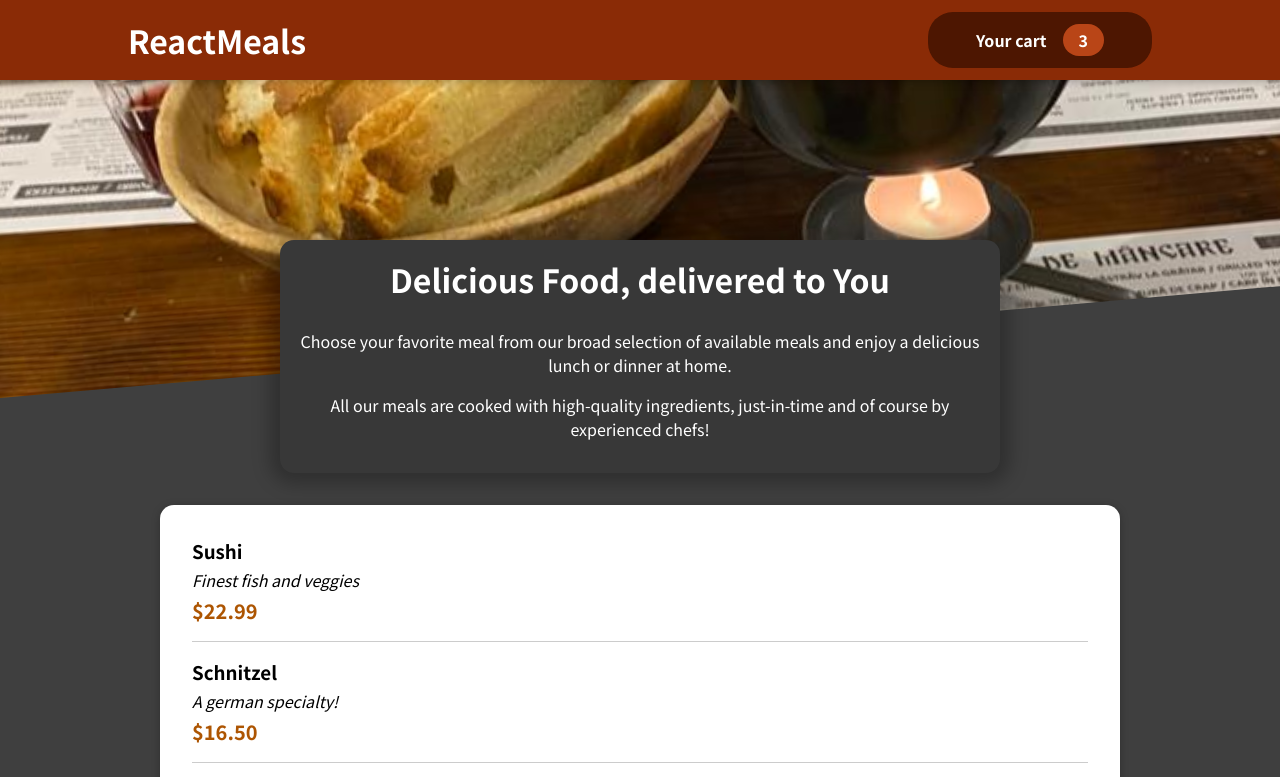
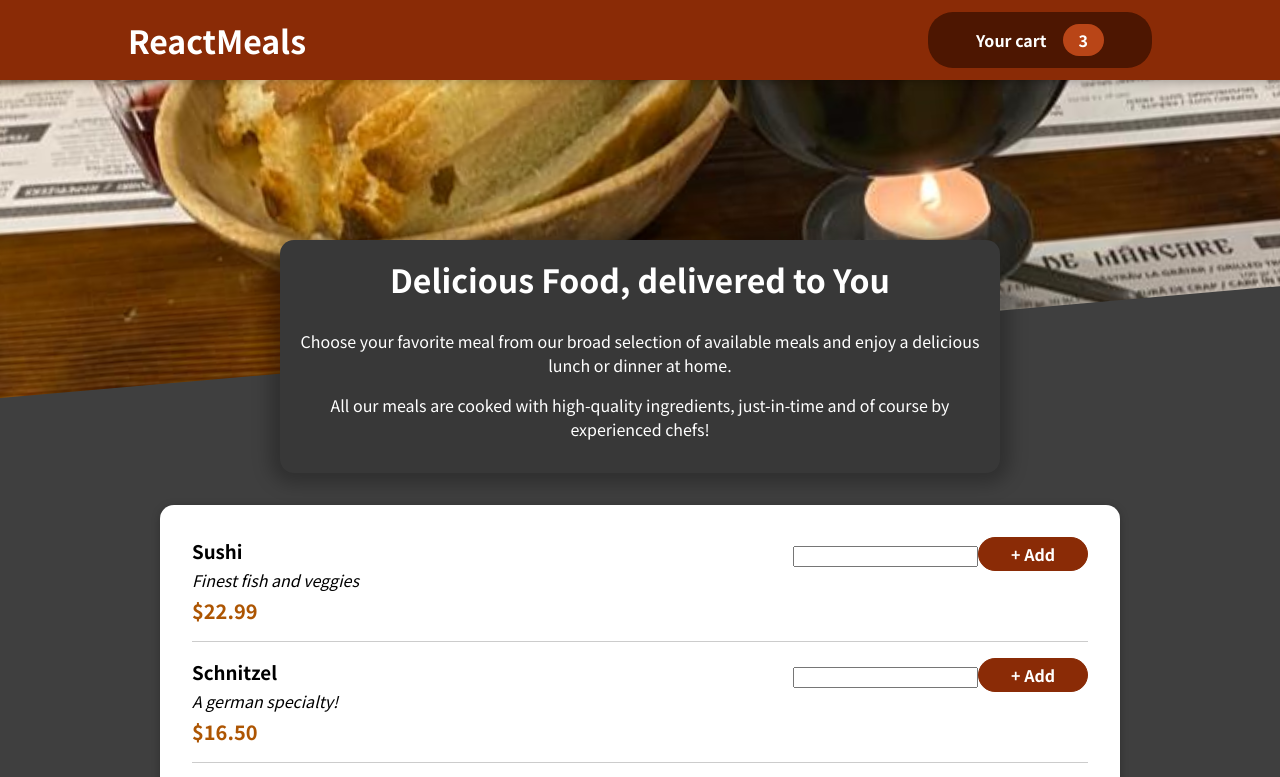
Before and after one commit to natanielmendes/food-order-react, a React (Create React App) app: page / in a window 1280 px wide. Shown: the top 777 px of the page. Built offline with nearby package versions, Linux system fonts and the light colour scheme.

Commit message:
Add to cart button and input creation

```diff
--- a/src/components/Meals/MealItem/MealItem.js
+++ b/src/components/Meals/MealItem/MealItem.js
@@ -1,3 +1,4 @@
+import MealItemForm from './MealItemForm'
 import classes from './MealItem.module.css'
 
 const MealItem = props => {
@@ -11,7 +12,7 @@
             <div className={classes.price}>{price}</div>
         </div>
         <div>
-
+          <MealItemForm />
         </div>
     </li>
   )
--- a/src/components/Meals/MealItem/MealItemForm.js
+++ b/src/components/Meals/MealItem/MealItemForm.js
@@ -1,7 +1,10 @@
 import classes from './MealItemForm.module.css'
 
 const MealItemForm = props => {
-
+    return <form className={classes.form}>
+        <input />
+        <button>+ Add</button>
+    </form>
 }
 
 export default MealItemForm
--- /dev/null
+++ b/src/components/Meals/MealItem/MealItemForm.module.css
@@ -0,0 +1,20 @@
+.form {
+  text-align: right;
+}
+
+.form button {
+  font: inherit;
+  cursor: pointer;
+  background-color: #8a2b06;
+  border: 1px solid #8a2b06;
+  color: white;
+  padding: 0.25rem 2rem;
+  border-radius: 20px;
+  font-weight: bold;
+}
+
+.form button:hover,
+.form button:active {
+  background-color: #641e03;
+  border-color: #641e03;
+}
```
Also changed, not shown: src/components/UI/Input.module.css (added, +18 -0 lines), src/components/UI/Input.js (added), 1 other file (tests, documents, lock files or other folders).
